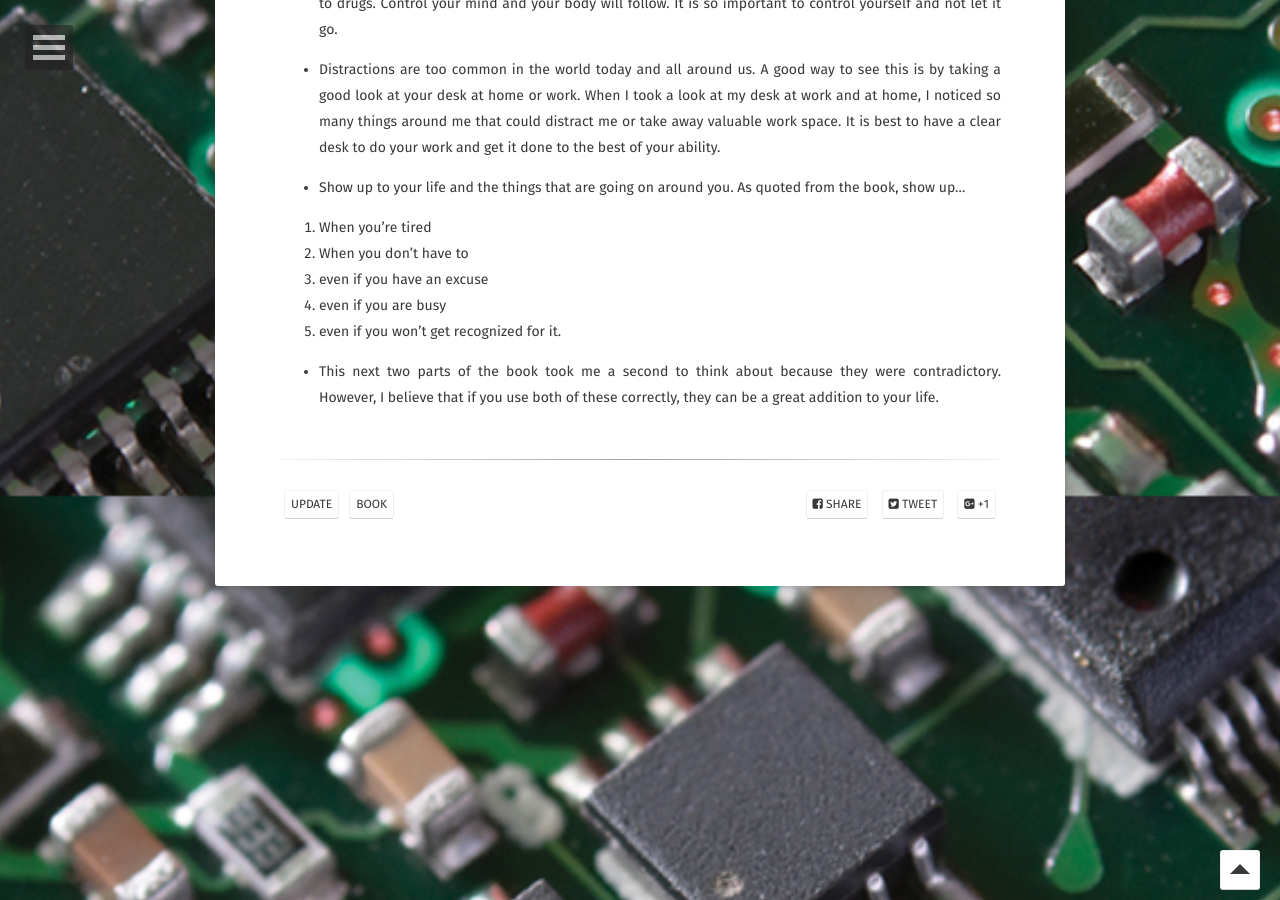
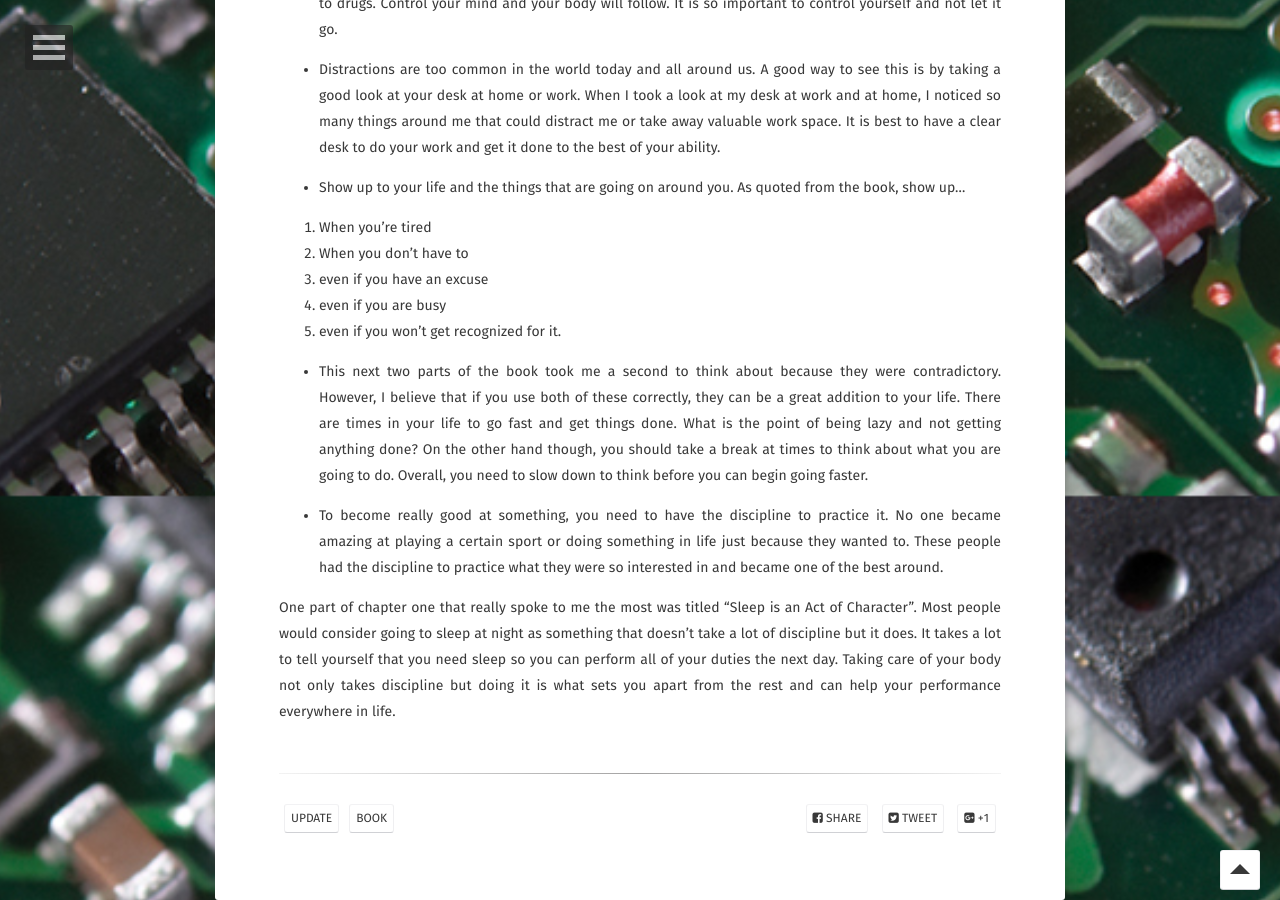
Before and after one commit to Markay12/MarkInfo-Projects, a Jekyll site: the page built from _posts/2022-11-15-disciplinedestiny.md, in a window 1280 px wide and 900 px high, scrolled down 1304 px. Built offline with Jekyll 4.4.1, drawn with Linux system fonts in a browser that asks for light colours; some web fonts are replaced; some of the changed text lies outside the part shown.

Commit message:
end of chapter 1

```diff
--- a/_posts/2022-11-15-disciplinedestiny.md
+++ b/_posts/2022-11-15-disciplinedestiny.md
@@ -37,4 +37,8 @@ This chapter taught me many things which I will summarize below:
 4. even if you are busy
 5. even if you won't get recognized for it.
 
--   This next two parts of the book took me a second to think about because they were contradictory. However, I believe that if you use both of these correctly, they can be a great addition to your life.
+-   This next two parts of the book took me a second to think about because they were contradictory. However, I believe that if you use both of these correctly, they can be a great addition to your life. There are times in your life to go fast and get things done. What is the point of being lazy and not getting anything done? On the other hand though, you should take a break at times to think about what you are going to do. Overall, you need to slow down to think before you can begin going faster.
+
+-   To become really good at something, you need to have the discipline to practice it. No one became amazing at playing a certain sport or doing something in life just because they wanted to. These people had the discipline to practice what they were so interested in and became one of the best around.
+
+One part of chapter one that really spoke to me the most was titled "Sleep is an Act of Character". Most people would consider going to sleep at night as something that doesn't take a lot of discipline but it does. It takes a lot to tell yourself that you need sleep so you can perform all of your duties the next day. Taking care of your body not only takes discipline but doing it is what sets you apart from the rest and can help your performance everywhere in life.
```
